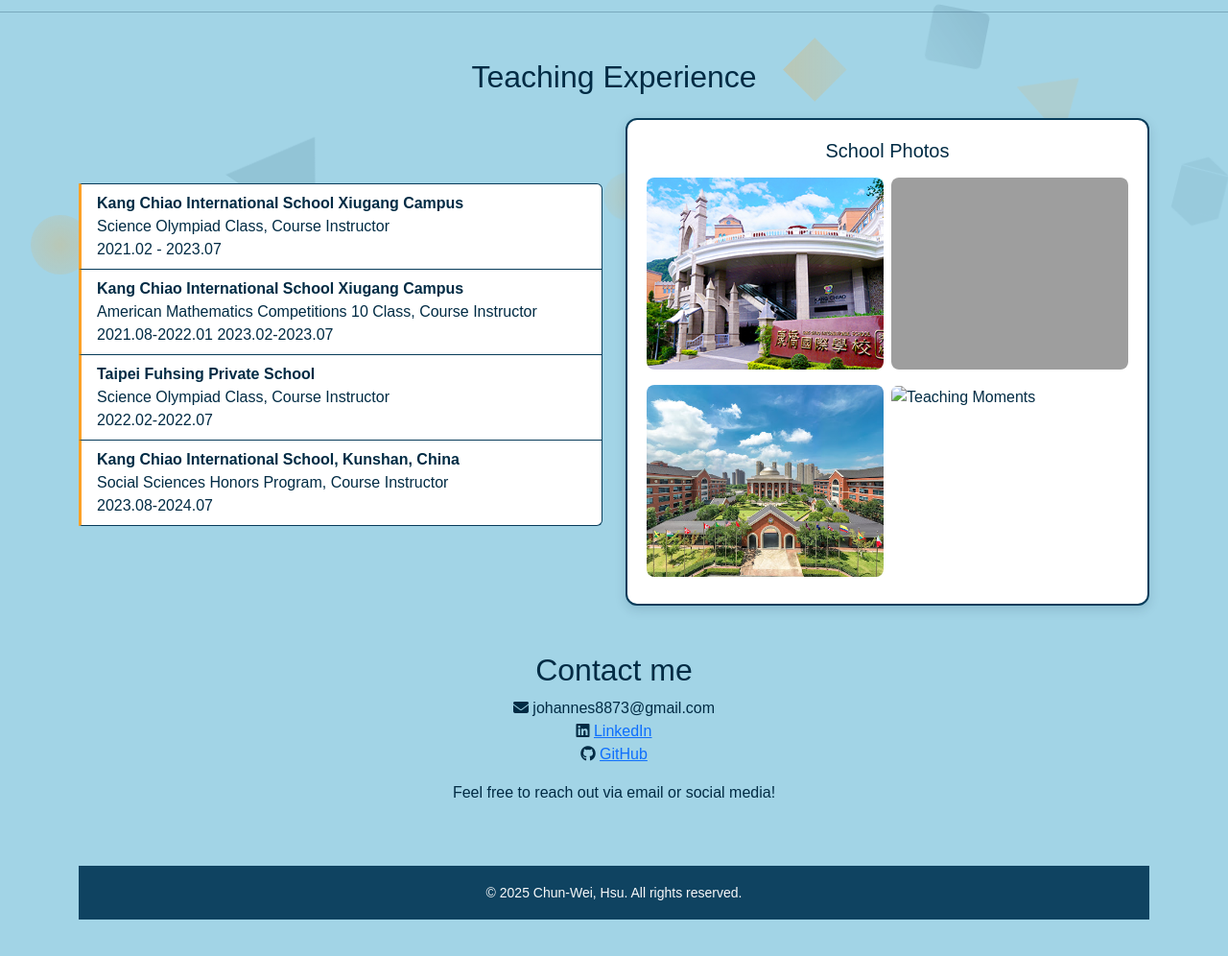
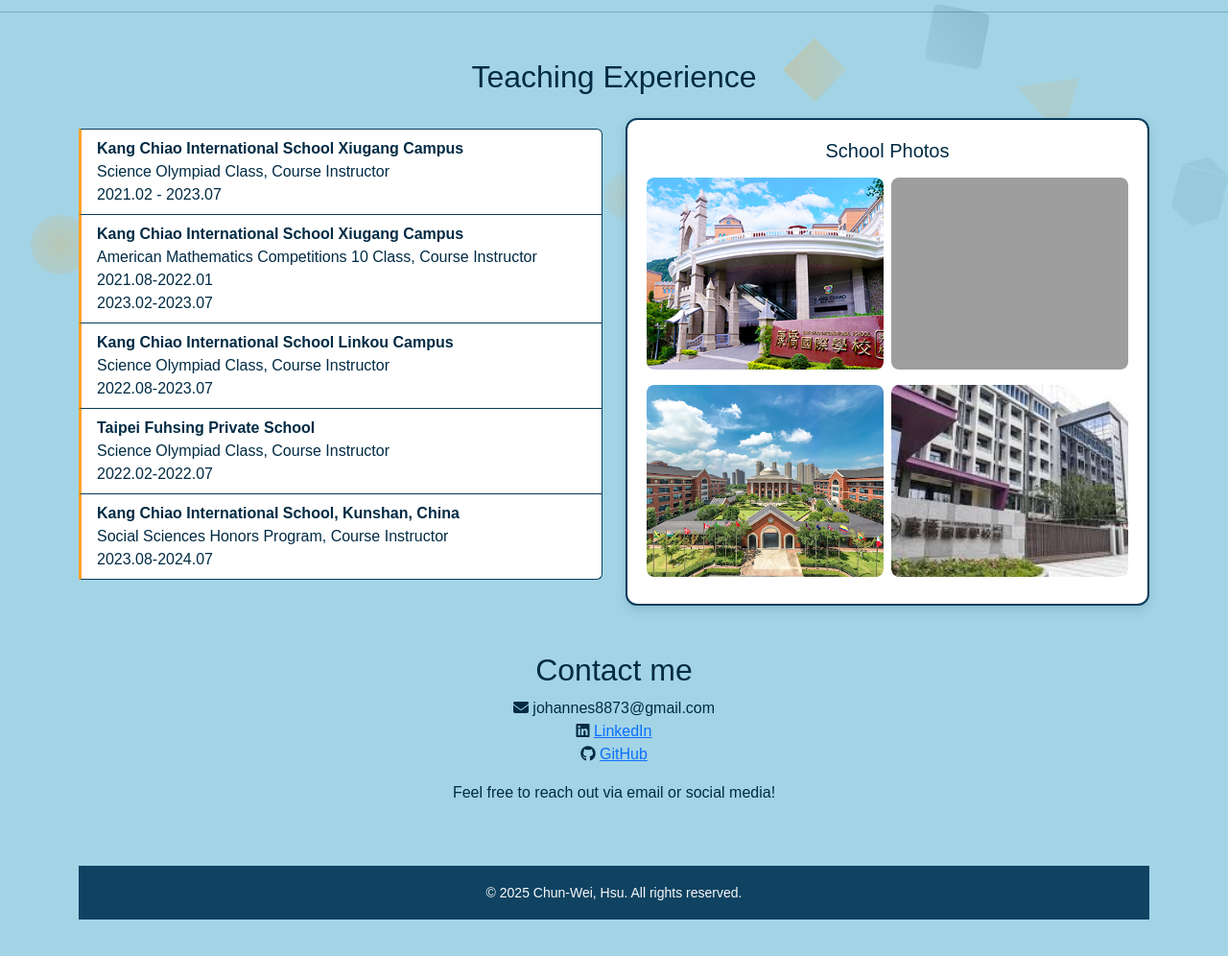
Before and after one commit to woody1234567/StudyWithWoody, a plain HTML site: page index.html in a window 1280 px wide. Shown: the part 574-1570 px from the top of the page at 96% size. Drawn offline with nearby package versions, Linux system fonts and the light colour scheme; grey boxes are pictures that could not be loaded; a web font is replaced by a local one.

Commit message:
adding the picture of the Linkou campus

```diff
--- a/index.html
+++ b/index.html
@@ -143,7 +143,16 @@
                             data-zh="美國數學競賽(AMC 10)課後班 指導老師">American Mathematics Competitions 10 Class, Course
                             Instructor</span><br>
                         <span data-en="2021.08-2022.01" data-zh="2021.08-2022.01">2021.08-2022.01</span>
+                        <br>
                         <span data-en="2023.02-2023.07" data-zh="2021.08-2022.01">2023.02-2023.07</span>
+                    </li>
+                    <li class="list-group-item">
+                        <strong data-en="Kang Chiao International School Linkou Campus" data-zh="桃園林口康橋, 臺灣">Kang
+                            Chiao International School <Label> Linkou </Label> Campus</strong><br>
+                        <span data-en="Science Olympiad Class, Course Instructor" data-zh="科學奧林匹亞課後班 指導老師">Science
+                            Olympiad Class, Course Instructor</span><br>
+                        <span data-en="2022.08-2023.07" data-zh="2022.08-2023.07">2022.08-2023.07</span>
+
                     </li>
                     <li class="list-group-item">
                         <strong data-en="Taipei Fuhsing Private School" data-zh="台北復興中學, 臺灣">Taipei Fuhsing Private
@@ -198,10 +207,10 @@
                         </div>
                         <div class="col-6">
                             <div class="school-photo-container">
-                                <img src="./figures/school-placeholder-4.jpg" class="img-fluid rounded school-photo"
-                                    alt="Teaching Moments" data-school="Teaching Moments">
+                                <img src="./figures/Linkou.jpeg" class="img-fluid rounded school-photo"
+                                    alt="Kang Chiao Linkou Campus" data-school="Kang Chiao Linkou Campus">
                                 <div class="photo-overlay">
-                                    <small data-en="Teaching Moments" data-zh="教學時光">Teaching Moments</small>
+                                    <small data-en="Kang Chiao Linkou" data-zh="">Kang Chiao Linkou</small>
                                 </div>
                             </div>
                         </div>
```
Also changed, not shown: figures/Linkou.jpeg (added).
